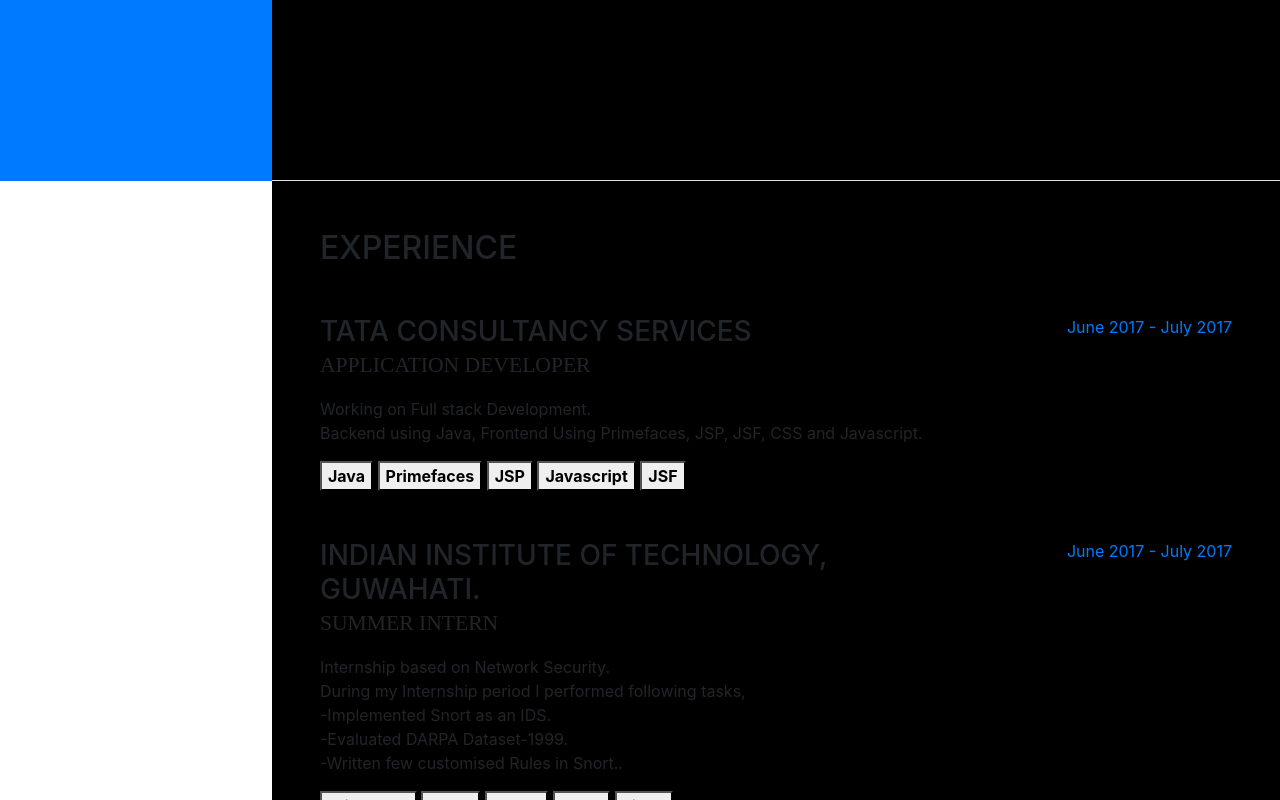
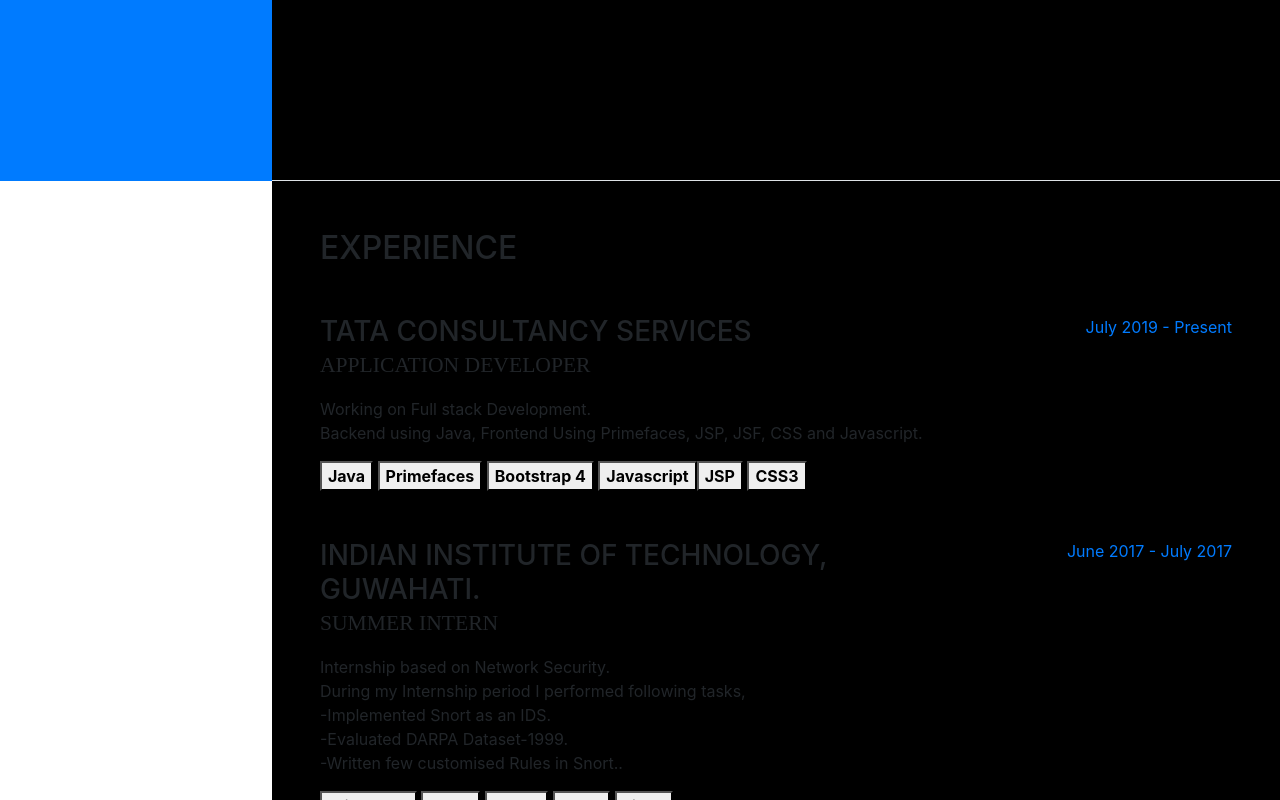
Before and after one commit to kumarcodes/kumarcodes.github.io, a website with bundled scripts: page index.html in a window 1280 px wide. Shown: the part 619-1419 px from the top of the page. Built offline with nearby package versions, Linux system fonts and the light colour scheme; a web font is replaced by a local one.

Commit message:
Update index.html

```diff
--- a/index.html
+++ b/index.html
@@ -130,10 +130,10 @@
               <p>Working on Full stack Development.<br/>
                Backend using Java, Frontend Using Primefaces, JSP, JSF, CSS and Javascript.
                 </p>
-                <button class = "button"><b>Java</b></button> <button class = "button"><b>Primefaces</b></button>  <button class = "button"><b>JSP</b></button> <button class = "button"><b>Javascript</b></button> <button class = "button"><b>JSF</b></button>
+                <button class = "button"><b>Java</b></button> <button class = "button"><b>Primefaces</b></button>  <button class = "button"><b>Bootstrap 4</b></button> <button class = "button"><b>Javascript</b> <button class = "button"><b>JSP</b></button></button> <button class = "button"><b>CSS3</b></button>
             </div>
             <div class="resume-date text-md-right">
-              <span class="text-primary">June 2017 - July 2017</span>
+              <span class="text-primary">July 2019 - Present</span>
             </div>
           </div>
           <div class="resume-item d-flex flex-column flex-md-row mb-5">
```
